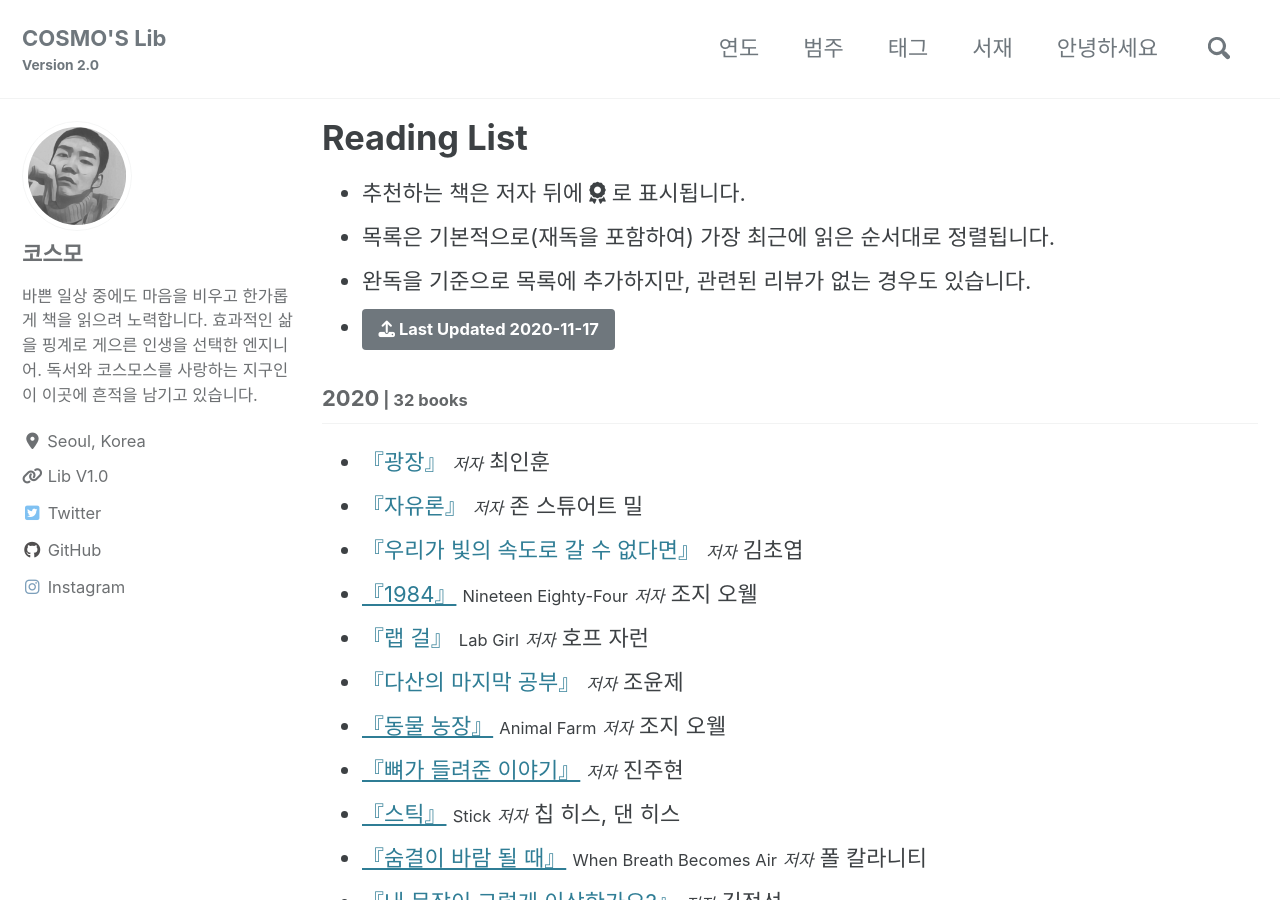
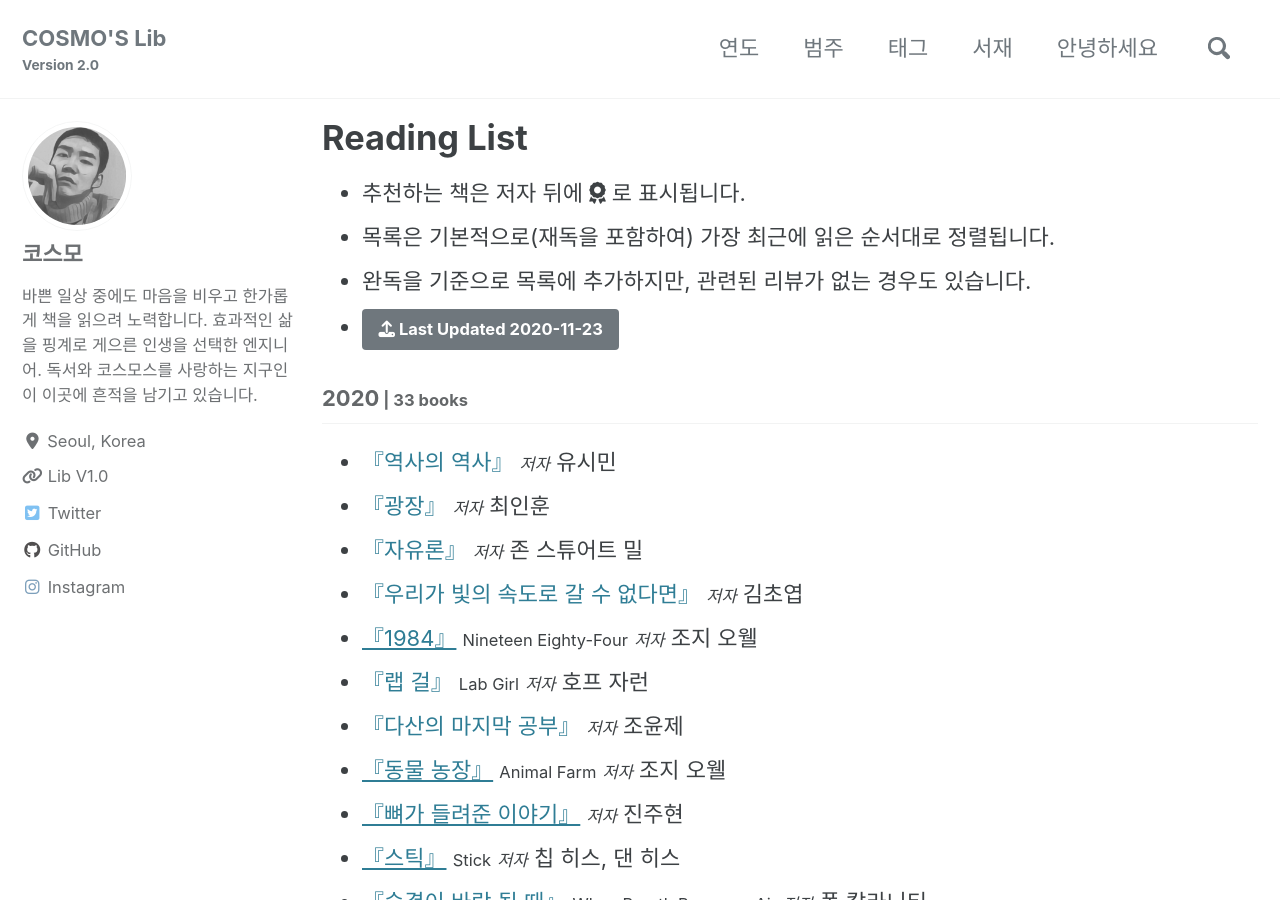
Before and after one commit to deftone2000/cosmo-s-archive, a Jekyll site: the page built from _pages/reading-list.html, in a window 1280 px wide and 900 px high. Built offline with Jekyll 4.4.1, drawn with Linux system fonts in a browser that asks for light colours; cached includes are drawn as plain includes; nearby versions of some CDN libraries; comment, search, counter and statistics services are not loaded; a style sheet for code colours, icons or effects is not loaded.

Commit message:
no message

```diff
--- a/_data/reading.yml
+++ b/_data/reading.yml
@@ -1,7 +1,17 @@
-lastupdate: 2020-11-17
+lastupdate: 2020-11-23
 list:
   - year: "2020"
     books:
+
+      - title: "역사의 역사"
+        ori_title:
+        author: 유시민
+        post_title:
+        cover: https://img.ridicdn.net/cover/1568000053/xxlarge
+        trans:
+        pub: 돌베개 출판
+        pub_info: 2018.06.25. 전자책, 종이책 동시 출간
+        post_link:
 
       - title: "광장"
         ori_title:
```
